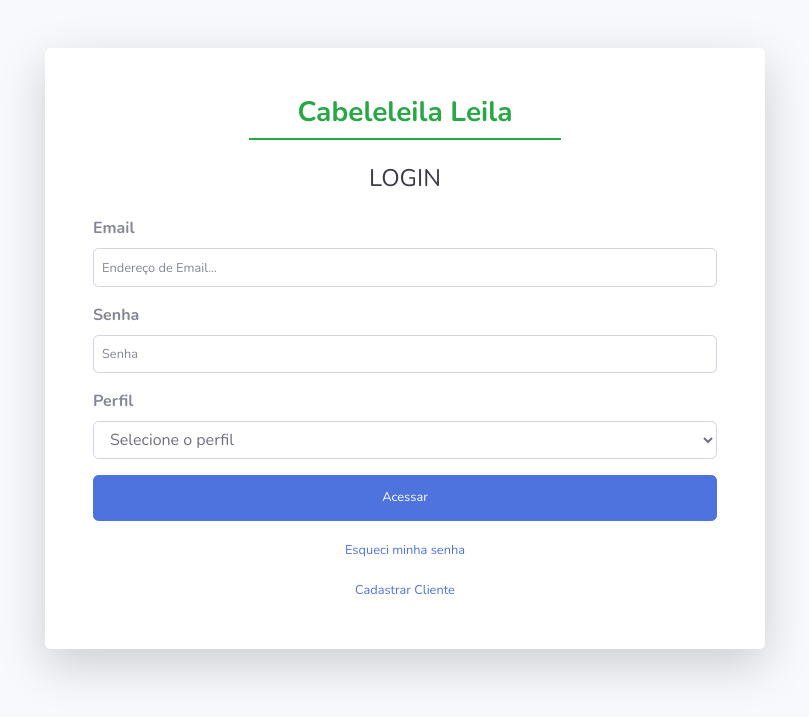
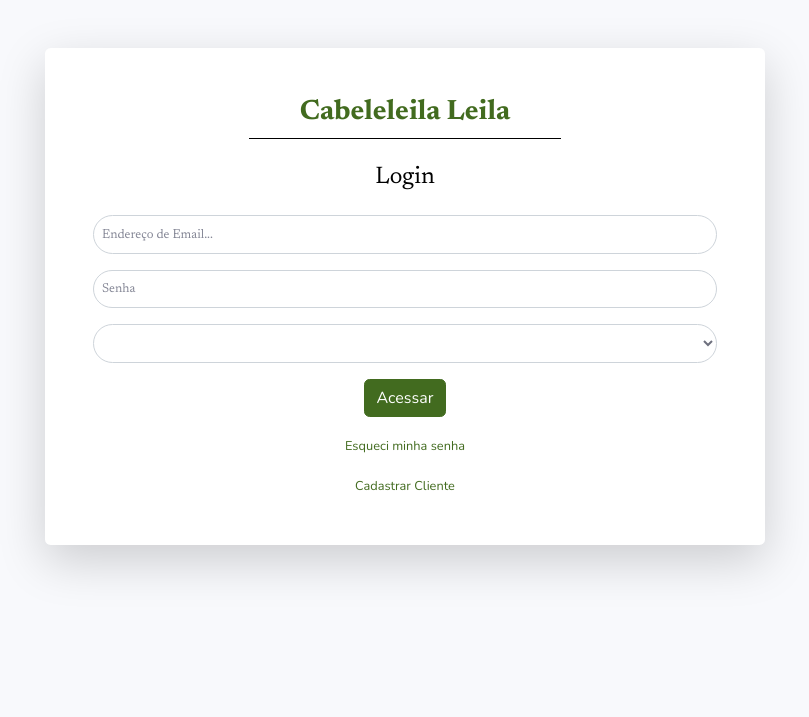
Before and after one commit to dayanenubia/cabeleleila-leila-site, a PHP site: page / in a window 1280 px wide. Shown: the top 717 px of the page, without its empty margins (235-1044 px from the left). Run offline with PHP 8.4, Linux system fonts and the light colour scheme; some libraries are stand-ins or nearby versions.

Commit message:
Alterações

```diff
--- a/index.php
+++ b/index.php
@@ -6,27 +6,42 @@ ini_set('display_errors', 1);
 ini_set('display_startup_errors', 1);
 error_reporting(E_ALL);
 ?>
-<header>
+<!DOCTYPE html>
+<html lang="pt-BR">
+<head>
+    <meta charset="UTF-8">
+    <meta name="viewport" content="width=device-width, initial-scale=1.0">
     <link href="https://fonts.googleapis.com/css2?family=Newsreader:wght@400;700&display=swap" rel="stylesheet">
-</header>
+    <style>
+        .font-newsreader {
+            font-family: 'Newsreader', serif;
+        }
+        .form-control-user, .form-control-user select {
+            font-family: 'Newsreader', serif;
+            font-size: 1rem;
+            padding: 0.75rem 1rem;
+            border-radius: 10rem;
+            border: 1px solid #ced4da;
+            width: 100%;
+        }
+    </style>
+</head>
 <body class="bg-light">
 
     <div class="container">
-
         <div class="row justify-content-center">
             <div class="col-lg-8 col-md-10 col-sm-12">
-                <div class="card border-0 shadow-lg my-5">
+                <div class="card shadow-lg my-5" style="border: none;">
                     <div class="card-body p-5">
 
                         <!-- Título Centralizado -->
                         <div class="text-center mb-4">
-                            <h1 class="h3 text-green font-weight-bold font-newsreader">Cabeleleila Leila</h1>
-                            <hr style="width: 50%; margin: auto; border-top: 2px solid #28a745;">
+                            <h1 class="h3" style="color: #426B1F; font-weight: bold; font-family: 'Newsreader', serif;">Cabeleleila Leila</h1>
+                            <hr style="width: 50%; margin: auto; border-top: 1px solid black;">
                         </div>
 
-
                         <div class="text-center">
-                            <h1 class="h4 text-gray-900 mb-4 font-newsreader">LOGIN</h1>
+                            <h1 class="h4 mb-4 font-newsreader" style="color: black;">Login</h1>
                         </div>
 
                         <?php
@@ -57,40 +72,37 @@ error_reporting(E_ALL);
 
                         <form class="user" action="valida_login.php" method="post">
                             <div class="form-group">
-                                <label>Email</label>
                                 <input type="email" class="form-control form-control-user"
                                     id="email" name="email" aria-describedby="emailHelp"
                                     placeholder="Endereço de Email..." required>
                             </div>
                             <div class="form-group">
-                                <label>Senha</label>
                                 <input type="password" class="form-control form-control-user"
                                     id="senha" name="senha" placeholder="Senha" required>
                             </div>
                             <div class="form-group">
-                                <label>Perfil</label>
-                                <select class="form-control" id="perfil" name="perfil" required>
+                                <select class="form-control form-control-user" id="perfil" name="perfil" required>
                                     <option value="">Selecione o perfil</option>
-                                    <option value="1">Administrador</option>
-                                    <option value="2">Cliente</option>
-                                    <option value="3">Funcionário</option>
+                                    <option value="1" <?= (isset($_SESSION['perfil']) && $_SESSION['perfil'] == '1') ? 'selected' : '' ?>>Administrador</option>
+                                    <option value="2" <?= (isset($_SESSION['perfil']) && $_SESSION['perfil'] == '2') ? 'selected' : '' ?>>Cliente</option>
+                                    <option value="3" <?= (isset($_SESSION['perfil']) && $_SESSION['perfil'] == '3') ? 'selected' : '' ?>>Funcionário</option>
                                 </select>
                             </div>
-                            <button type="submit" class="btn btn-primary btn-user btn-block">
+                            <button type="submit" class="btn btn-primary" style="display: block; margin: 0 auto; width: auto; background-color: #426B1F; border-color: #426B1F;">
                                 Acessar
                             </button>
                         </form>
                         <div class="text-center mt-3">
-                            <a class="small" href="esqueci_senha.php">Esqueci minha senha</a>
+                            <a class="small" href="esqueci_senha.php" style="color: #426B1F;">Esqueci minha senha</a>
                         </div>
                         <div class="text-center mt-3">
-                            <a class="small" href="cadastrar_novo_cliente.php">Cadastrar Cliente</a>
+                            <a class="small" href="cadastrar_novo_cliente.php" style="color: #426B1F;">Cadastrar Cliente</a>
                         </div>
+
                     </div>
                 </div>
             </div>
         </div>
-
     </div>
 
     <!-- Scripts -->
```
